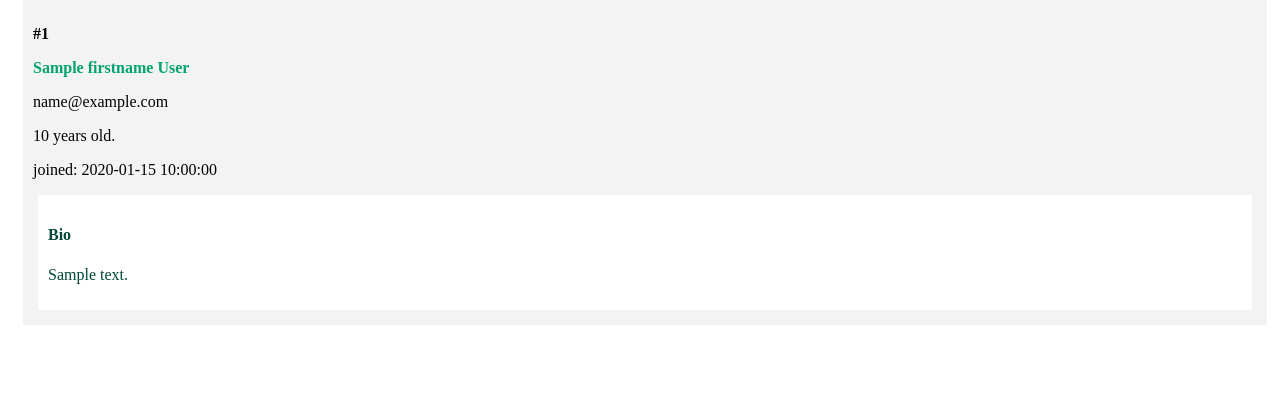
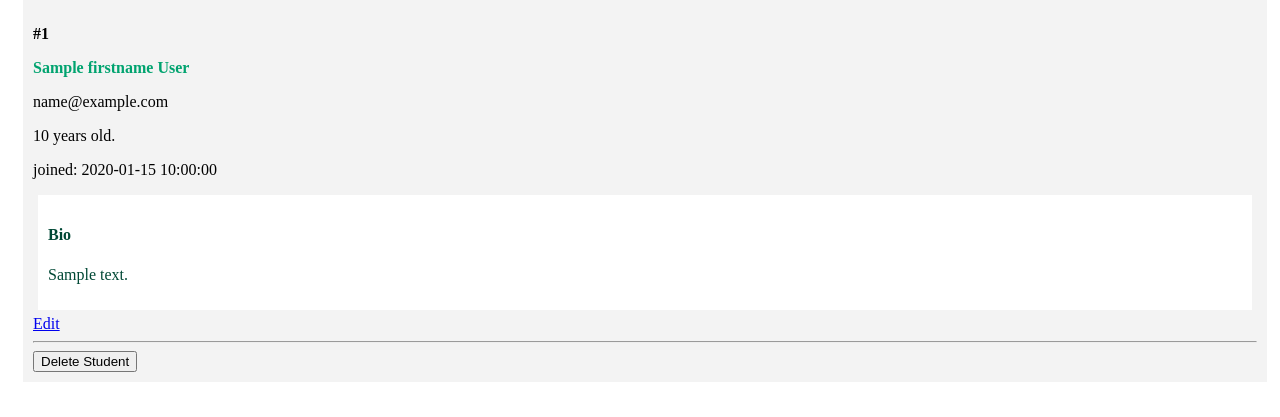
Before and after one commit to briankmbugua/flask_tutorial, a Python web app: template templates/index.html in a window 1280 px wide. Shown: the part 102-519 px from the top of the page. Run offline with Jinja, Linux system fonts and the light colour scheme; the template is opened without the code that fills it: most values are stand-ins (such as "Sample title", 1, 10 or a date in 2020); some libraries are stand-ins or nearby versions.

Commit message:
added edit and delete buttons

```diff
--- a/templates/index.html
+++ b/templates/index.html
@@ -19,6 +19,13 @@
             <h4>Bio</h4>
             <p>{{ student.bio }}</p>
         </div>
+        <a href="{{ url_for('edit', student_id=student.id )}}">Edit</a>
+
+        <hr>
+        <form method="POST" action="{{ url_for('delete', student_id=student.id) }}">
+            <input type="submit" value="Delete Student"
+                onclick="return confirm('Are you sure you want to delete this entry?')">
+        </form>
     </div>
     {% endfor %}
 </div>
```
